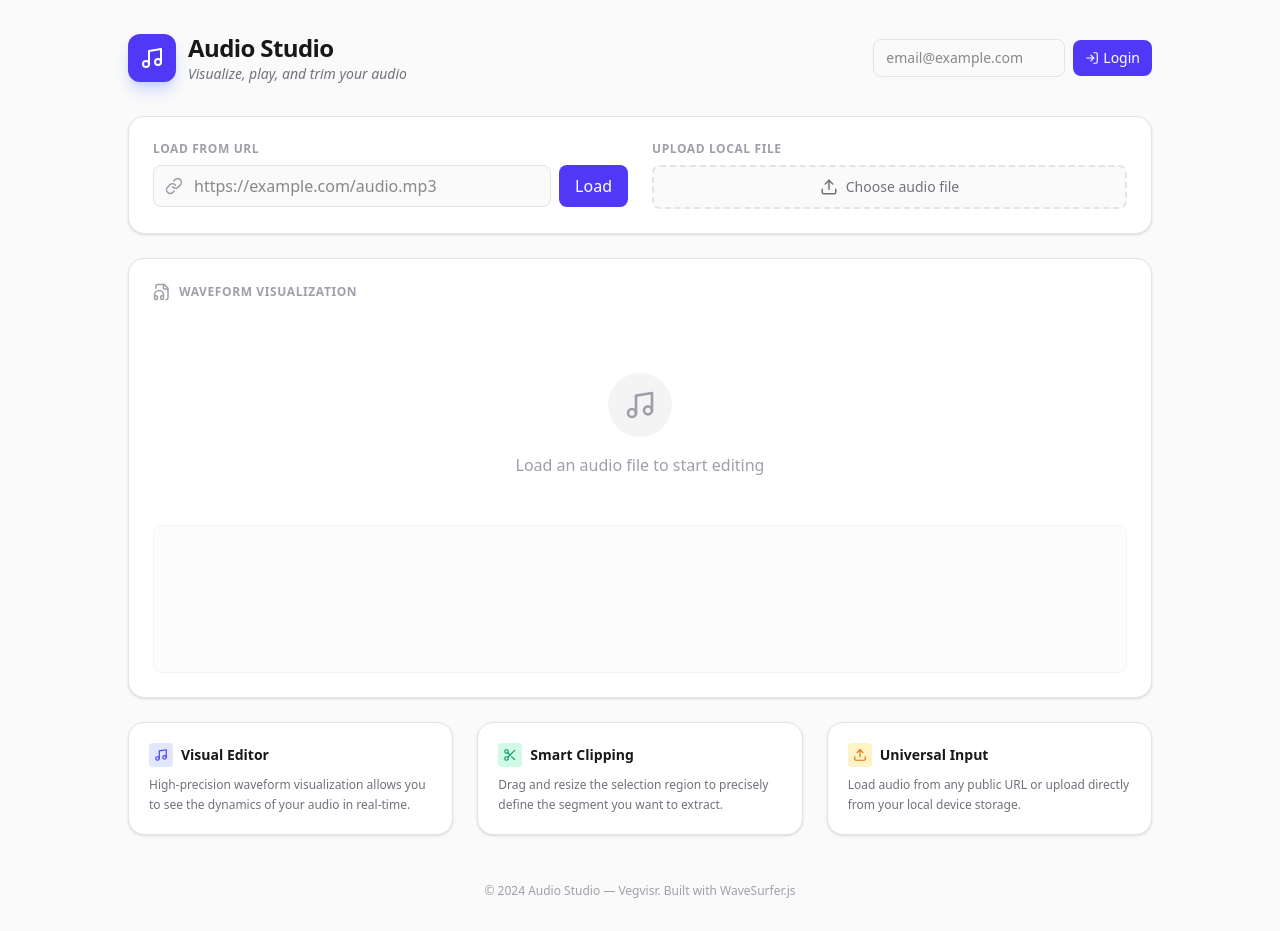
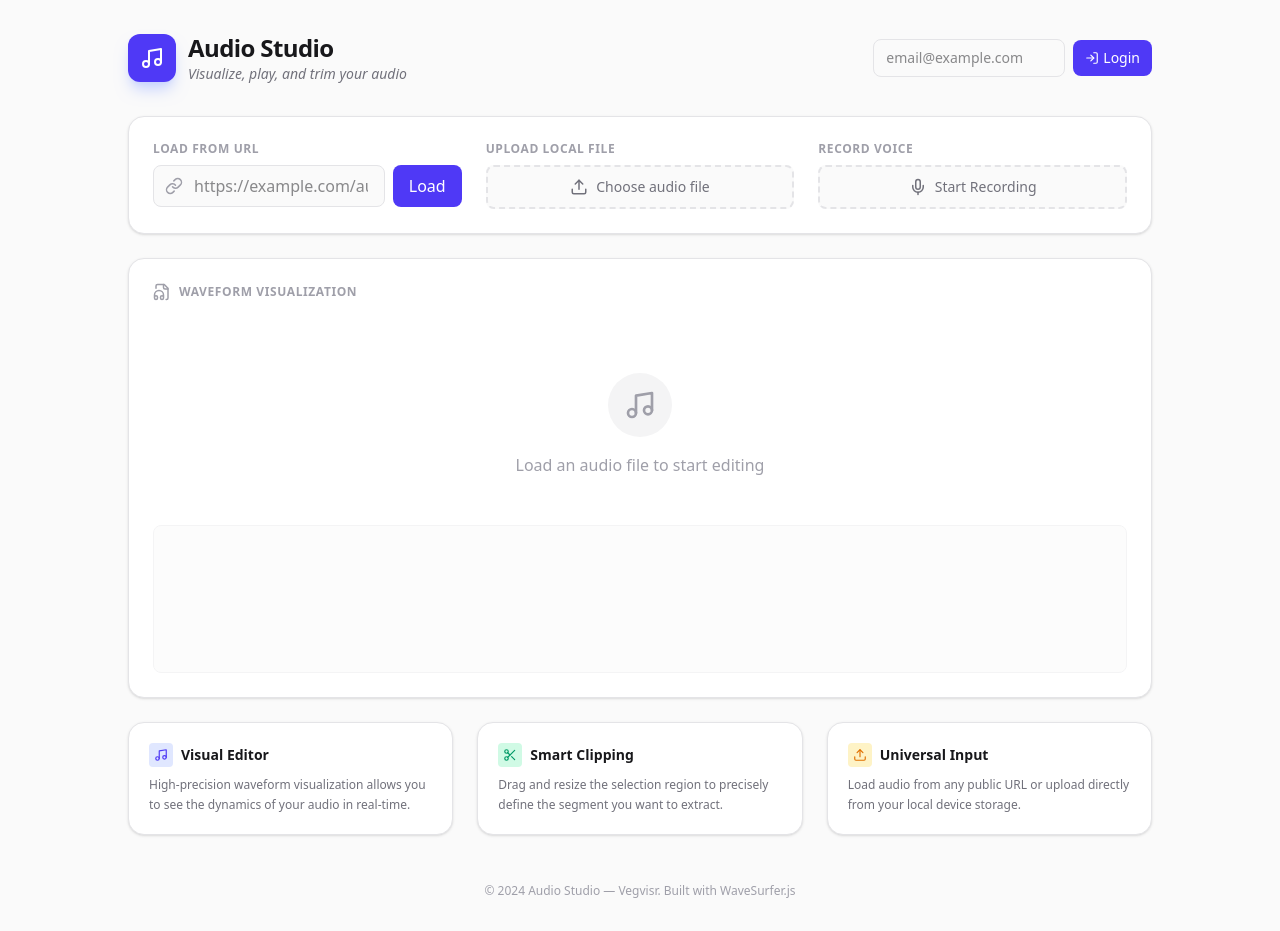
Before and after one commit to torarnehave1/audio_studio, a React (Vite) app: page / in a window 1280 px wide. Built offline with nearby package versions, Linux system fonts and the light colour scheme.

Commit message:
Voice Reacorder

```diff
--- a/src/App.tsx
+++ b/src/App.tsx
@@ -28,7 +28,10 @@ import {
   Save,
   X,
   Search,
-  ChevronRight
+  ChevronRight,
+  Mic,
+  MicOff,
+  Square
 } from 'lucide-react';
 import { motion, AnimatePresence } from 'motion/react';
 import { audioBufferToWav } from './utils/audio';
@@ -157,6 +160,188 @@ const PortfolioBrowser = ({ email, onSelect, onClose }: {
         </div>
       )}
     </motion.div>
+  );
+};
+
+/* ── Voice Recorder ── */
+type RecorderState = 'idle' | 'recording' | 'paused';
+
+const VoiceRecorder = ({ onRecordingComplete }: { onRecordingComplete: (blob: Blob) => void }) => {
+  const [recorderState, setRecorderState] = useState<RecorderState>('idle');
+  const [recordingTime, setRecordingTime] = useState(0);
+  const [micError, setMicError] = useState<string | null>(null);
+  const mediaRecorderRef = useRef<MediaRecorder | null>(null);
+  const audioChunksRef = useRef<Blob[]>([]);
+  const timerRef = useRef<ReturnType<typeof setInterval> | null>(null);
+  const streamRef = useRef<MediaStream | null>(null);
+
+  const formatRecTime = (sec: number) => {
+    const m = Math.floor(sec / 60);
+    const s = sec % 60;
+    return `${m}:${s.toString().padStart(2, '0')}`;
+  };
+
+  const startTimer = () => {
+    timerRef.current = setInterval(() => {
+      setRecordingTime((prev) => prev + 1);
+    }, 1000);
+  };
+
+  const stopTimer = () => {
+    if (timerRef.current) {
+      clearInterval(timerRef.current);
+      timerRef.current = null;
+    }
+  };
+
+  const startRecording = async () => {
+    try {
+      setMicError(null);
+      const stream = await navigator.mediaDevices.getUserMedia({ audio: true });
+      streamRef.current = stream;
+
+      const mimeType = MediaRecorder.isTypeSupported('audio/webm;codecs=opus')
+        ? 'audio/webm;codecs=opus'
+        : MediaRecorder.isTypeSupported('audio/webm')
+          ? 'audio/webm'
+          : '';
+
+      const recorder = mimeType
+        ? new MediaRecorder(stream, { mimeType })
+        : new MediaRecorder(stream);
+
+      audioChunksRef.current = [];
+
+      recorder.ondataavailable = (e) => {
+        if (e.data.size > 0) {
+          audioChunksRef.current.push(e.data);
+        }
+      };
+
+      recorder.onstop = () => {
+        stopTimer();
+        const blob = new Blob(audioChunksRef.current, {
+          type: recorder.mimeType || 'audio/webm',
+        });
+        // Stop all mic tracks
+        stream.getTracks().forEach((t) => t.stop());
+        streamRef.current = null;
+        setRecorderState('idle');
+        setRecordingTime(0);
+        onRecordingComplete(blob);
+      };
+
+      mediaRecorderRef.current = recorder;
+      recorder.start(250); // collect data every 250ms for smooth pause/resume
+      setRecorderState('recording');
+      setRecordingTime(0);
+      startTimer();
+    } catch (err) {
+      console.error('Mic access error:', err);
+      setMicError('Microphone access denied. Please allow mic permissions.');
+    }
+  };
+
+  const pauseRecording = () => {
+    if (mediaRecorderRef.current?.state === 'recording') {
+      mediaRecorderRef.current.pause();
+      stopTimer();
+      setRecorderState('paused');
+    }
+  };
+
+  const resumeRecording = () => {
+    if (mediaRecorderRef.current?.state === 'paused') {
+      mediaRecorderRef.current.resume();
+      startTimer();
+      setRecorderState('recording');
+    }
+  };
+
+  const stopRecording = () => {
+    if (mediaRecorderRef.current && mediaRecorderRef.current.state !== 'inactive') {
+      mediaRecorderRef.current.stop();
+    }
+  };
+
+  // Cleanup on unmount
+  useEffect(() => {
+    return () => {
+      stopTimer();
+      if (mediaRecorderRef.current && mediaRecorderRef.current.state !== 'inactive') {
+        mediaRecorderRef.current.stop();
+      }
+      streamRef.current?.getTracks().forEach((t) => t.stop());
+    };
+  }, []);
+
+  if (recorderState === 'idle') {
+    return (
+      <div>
+        <label className="block text-xs font-semibold uppercase tracking-wider text-zinc-400 mb-2">Record Voice</label>
+        <button
+          type="button"
+          onClick={startRecording}
+          className="flex items-center justify-center w-full h-11 px-4 bg-zinc-50 border-2 border-dashed border-zinc-200 rounded-lg cursor-pointer hover:border-red-400 hover:bg-red-50/30 transition-all group"
+        >
+          <div className="flex items-center gap-2 text-zinc-500 group-hover:text-red-600">
+            <Mic size={18} />
+            <span className="text-sm font-medium">Start Recording</span>
+          </div>
+        </button>
+        {micError && (
+          <div className="mt-2 flex items-center gap-1 text-xs text-red-500">
+            <MicOff size={12} /> {micError}
+          </div>
+        )}
+      </div>
+    );
+  }
+
+  return (
+    <div>
+      <label className="block text-xs font-semibold uppercase tracking-wider text-zinc-400 mb-2">Recording</label>
+      <div className="flex items-center gap-3 h-11 px-4 bg-red-50 border border-red-200 rounded-lg">
+        {/* Animated recording dot */}
+        <div className={`w-3 h-3 rounded-full ${recorderState === 'recording' ? 'bg-red-500 animate-pulse' : 'bg-amber-400'}`} />
+        {/* Timer */}
+        <span className="font-mono text-sm font-bold text-red-700 min-w-[48px]">
+          {formatRecTime(recordingTime)}
+        </span>
+        <span className="text-xs text-red-400 uppercase font-semibold">
+          {recorderState === 'recording' ? 'Recording' : 'Paused'}
+        </span>
+        <div className="ml-auto flex items-center gap-2">
+          {recorderState === 'recording' ? (
+            <button
+              type="button"
+              onClick={pauseRecording}
+              className="w-8 h-8 flex items-center justify-center bg-white text-amber-600 rounded-lg hover:bg-amber-50 transition-colors border border-amber-200"
+              title="Pause recording"
+            >
+              <Pause size={16} />
+            </button>
+          ) : (
+            <button
+              type="button"
+              onClick={resumeRecording}
+              className="w-8 h-8 flex items-center justify-center bg-white text-emerald-600 rounded-lg hover:bg-emerald-50 transition-colors border border-emerald-200"
+              title="Resume recording"
+            >
+              <Play size={16} />
+            </button>
+          )}
+          <button
+            type="button"
+            onClick={stopRecording}
+            className="w-8 h-8 flex items-center justify-center bg-white text-red-600 rounded-lg hover:bg-red-100 transition-colors border border-red-200"
+            title="Stop recording"
+          >
+            <Square size={14} fill="currentColor" />
+          </button>
+        </div>
+      </div>
+    </div>
   );
 };
 
@@ -391,6 +576,14 @@ export default function App() {
       initWaveSurfer(url);
       setShowPortfolio(false);
     }
+  };
+
+  const handleRecordingComplete = (blob: Blob) => {
+    const url = URL.createObjectURL(blob);
+    setAudioUrl(url);
+    setLoadedRecordingId(null);
+    setLoadedRecordingName('Voice Recording');
+    initWaveSurfer(url);
   };
 
   const openSaveDialog = () => {
@@ -896,7 +1089,7 @@ export default function App() {
         <main className="grid gap-6">
           {/* Input Section */}
           <section className="bg-white p-6 rounded-2xl border border-zinc-200 shadow-sm">
-            <div className="grid md:grid-cols-2 gap-6">
+            <div className="grid md:grid-cols-3 gap-6">
               {/* URL Input */}
               <div>
                 <label className="block text-xs font-semibold uppercase tracking-wider text-zinc-400 mb-2">Load from URL</label>
@@ -931,6 +1124,9 @@ export default function App() {
                   <input type="file" className="hidden" accept="audio/*" onChange={handleFileUpload} />
                 </label>
               </div>
+
+              {/* Voice Recorder */}
+              <VoiceRecorder onRecordingComplete={handleRecordingComplete} />
             </div>
           </section>
 
```
